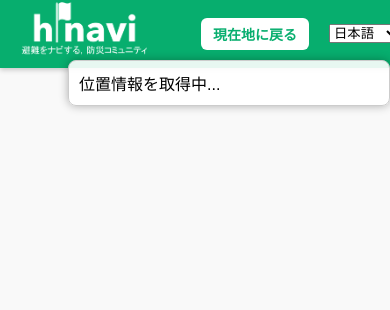
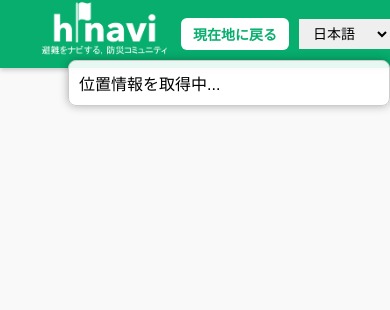
Before and after one commit to jphacks/hs_2503, a PHP site: page / in a window 390 px wide. Shown: the top 310 px of the page. Run offline with PHP 8.4, Linux system fonts and the light colour scheme; some libraries are stand-ins or nearby versions.

Commit message:
fixed header design

```diff
--- a/css/index.css
+++ b/css/index.css
@@ -16,21 +16,27 @@ body {
     background-color: #07ae6e;
     display: flex;
     align-items: center;
-    padding-left: 20px;  /* ロゴと左端の間隔 */
     z-index: 1000;
     box-shadow: 0 2px 5px rgba(0,0,0,0.2);
 }
 
-/* ロゴ画像 */
+/* ロゴの左余白 */
 #logo {
-    height: 9vh;  /* ロゴの高さを調整 */
-    width: auto;   /* 高さに合わせて幅を自動調整 */
+    height: 9vh;
+    width: auto;
+    margin-left: 20px;  /* 左端からの距離 */
 }
 
-/* === 現在地に戻るボタン === */
+/* 右側ボタングループ */
+#header-right {
+    display: flex;
+    gap: 10px;
+    align-items: center;
+    margin-left: auto;    /* 左側を空けて右端に寄せる */
+}
+
+/* 現在地に戻るボタン */
 #recenter-btn {
-  margin-left: auto;            /* ✅ 右端へ移動 */
-  margin-right: 20px;
   background: white;
   color: #07ae6e;
   border: none;
@@ -40,10 +46,24 @@ body {
   font-weight: bold;
   cursor: pointer;
   transition: 0.3s;
+  margin-right: 10px;
 }
 
 #recenter-btn:hover {
-  background: #eafff4;
+  transform: scale(1.02);
+}
+
+/* 言語選択 */
+#language-select {
+  padding: 6px 10px;
+  border: none;
+  font-size: 14px;
+  cursor: pointer;
+  margin-right: 10px;
+}
+
+#language-select:hover {
+  transform: scale(1.02);
 }
 
 /* コンテナ */
--- a/index.html
+++ b/index.html
@@ -11,6 +11,7 @@
   <!-- ヘッダー -->
   <div id="header">
     <img src="img/logo1.png" alt="hinavi_logo" id="logo">
+    <div id="header-right"></div>
       <button id="recenter-btn" onclick="recenterMap()">現在地に戻る</button>
 
       <!-- 🌐 言語設定セレクト -->
@@ -20,6 +21,7 @@
         <option value="zh">中文</option>
         <option value="es">Español</option>
       </select>
+    </div>
   </div>
 
   <!-- 災害情報バー -->
```
Also changed, not shown: other parts of css/index.css (+39 -37 lines). Lines whose indentation alone changed are shown as unchanged.
